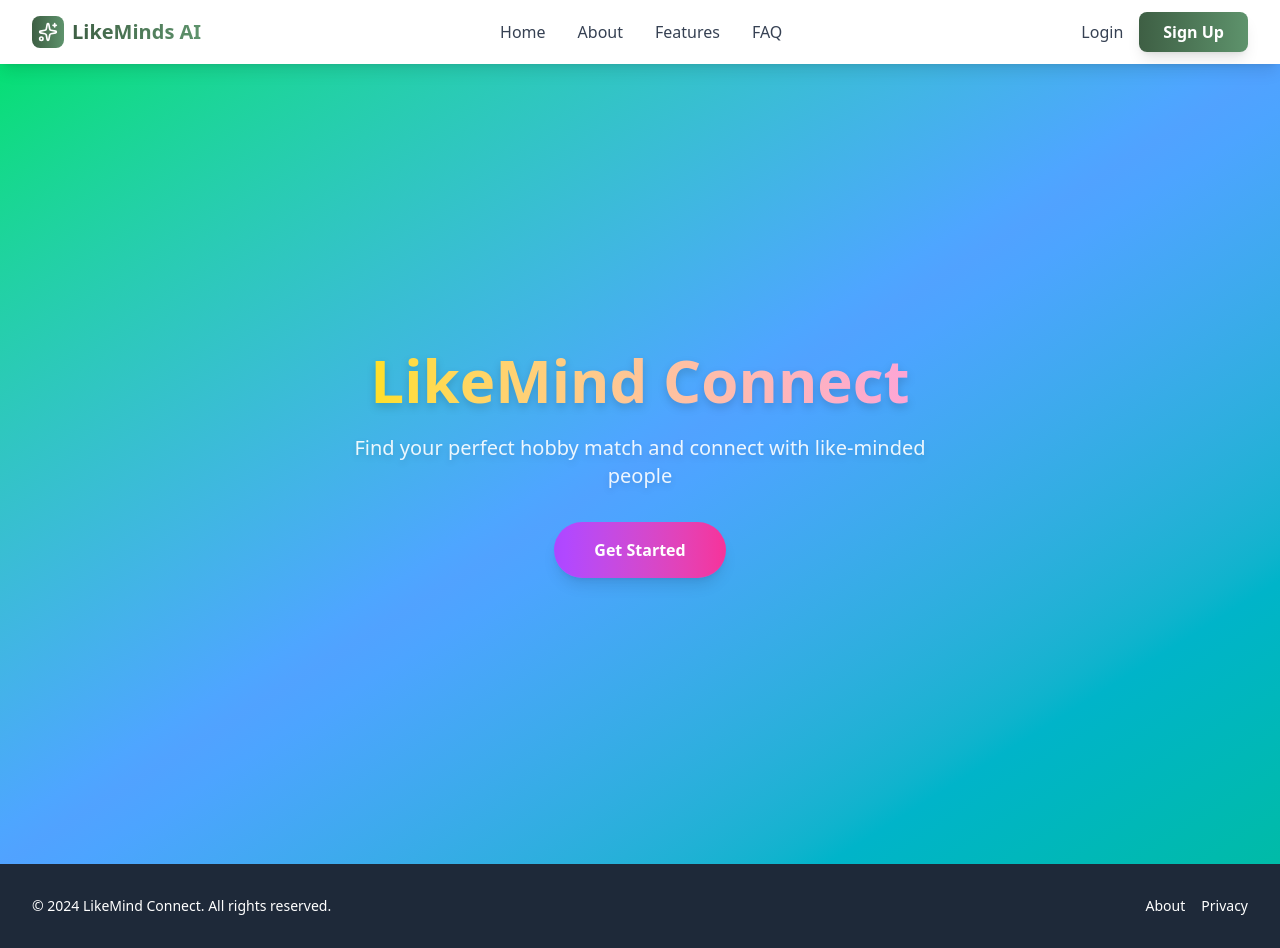
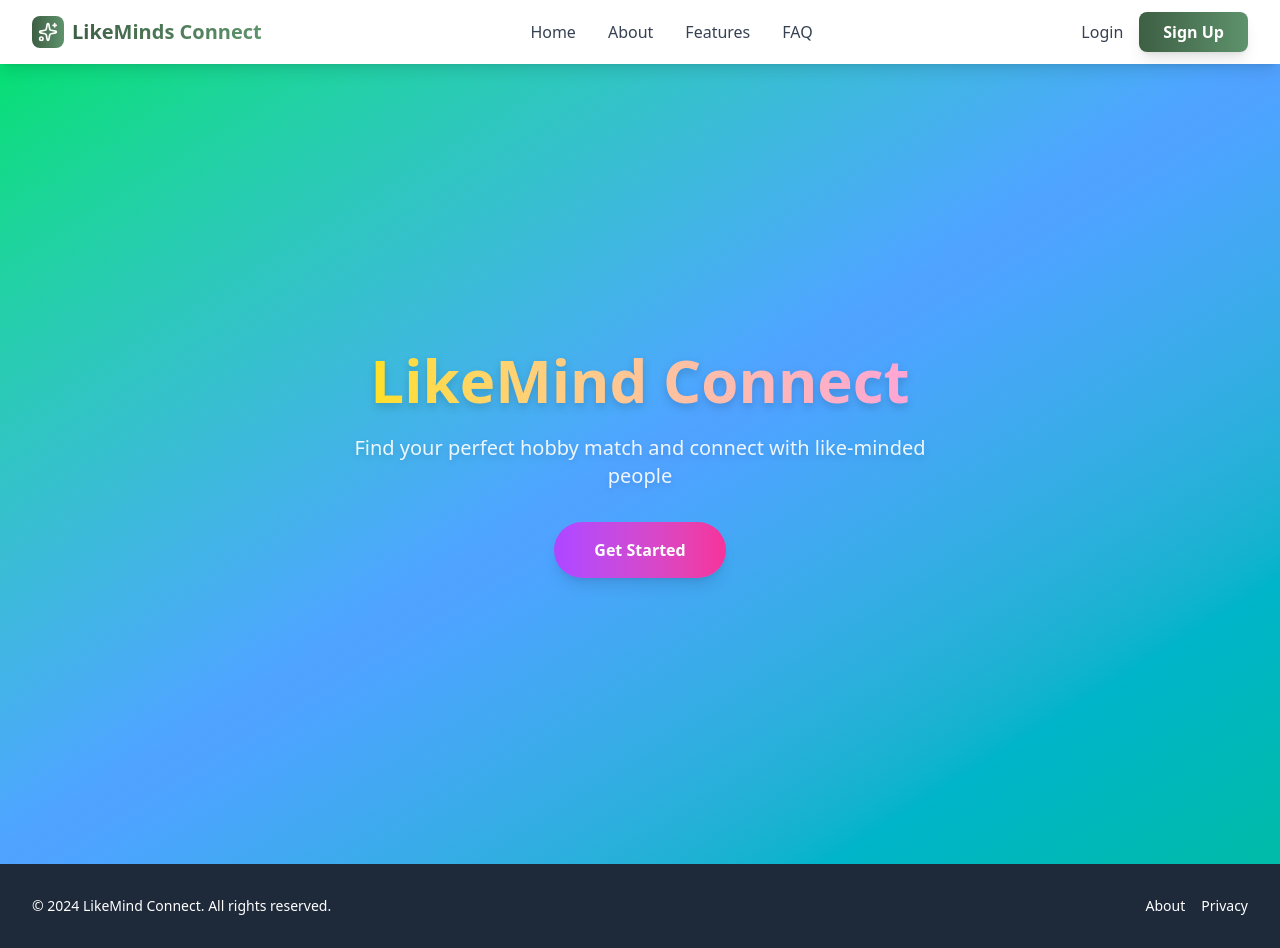
Before and after one commit to ARVINDMEENAA/LikeMind-Connect, a React (Vite) app in the folder frontend/: page / in a window 1280 px wide. Built offline with nearby package versions, Linux system fonts and the light colour scheme; no server answers.

Commit message:
Rename 'LikeMinds AI' to 'LikeMinds Connect'

```diff
--- a/frontend/src/components/Navbar.jsx
+++ b/frontend/src/components/Navbar.jsx
@@ -148,7 +148,7 @@ const Navbar = () => {
                 <Sparkles className="text-white" size={20} />
               </div>
               <span className="text-xl font-bold bg-gradient-to-r from-[#3E5F44] to-[#5E936C] bg-clip-text text-transparent">
-                LikeMinds AI
+                LikeMinds Connect
               </span>
             </Link>
           </div>
```
